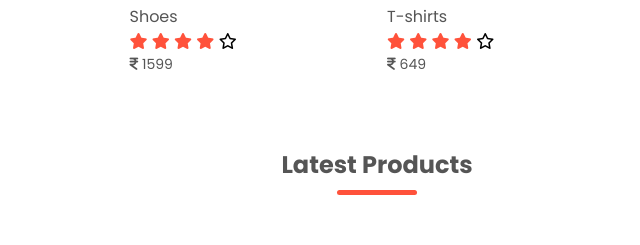
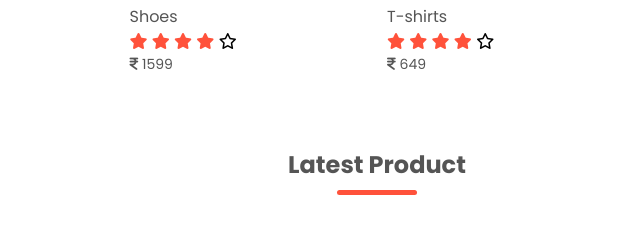
Before and after one commit to Pradeepyandamuri/devops-master, a plain HTML site: page devoptest-master/website/index.html in a window 1280 px wide. Shown: the part 1504-1749 px from the top of the page, 278-918 px from the left. Drawn offline with Linux system fonts and the light colour scheme.

Commit message:
index updated

```diff
--- a/devoptest-master/website/index.html
+++ b/devoptest-master/website/index.html
@@ -113,7 +113,7 @@
         </div>
     </div>
     <!----------Latest Products----------->
-    <h2 class="title">Latest Products</h2>
+    <h2 class="title">Latest Product</h2>
     <div class="row">
         <div class="col-4">
             <img src="photos/IMG-20240208-WA0015.jpg">
```
